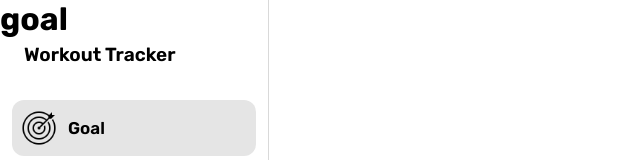
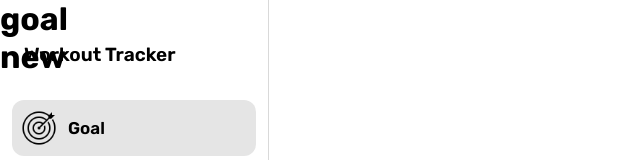
Before and after one commit to Sujal-Vanjare/fitness-tracker, a Next.js app: page /goal in a window 1280 px wide. Shown: the top 160 px of the page, without its empty margins (0-640 px from the left). Built offline with nearby package versions, Linux system fonts and the light colour scheme; no server answers.

Commit message:
env changes

```diff
--- a/src/app/goal/page.jsx
+++ b/src/app/goal/page.jsx
@@ -2,7 +2,7 @@ export default async function Page() {
   return (
     <h1>
       goal
-      <div>{}</div>
+      <div>new </div>
     </h1>
   );
 }
```
